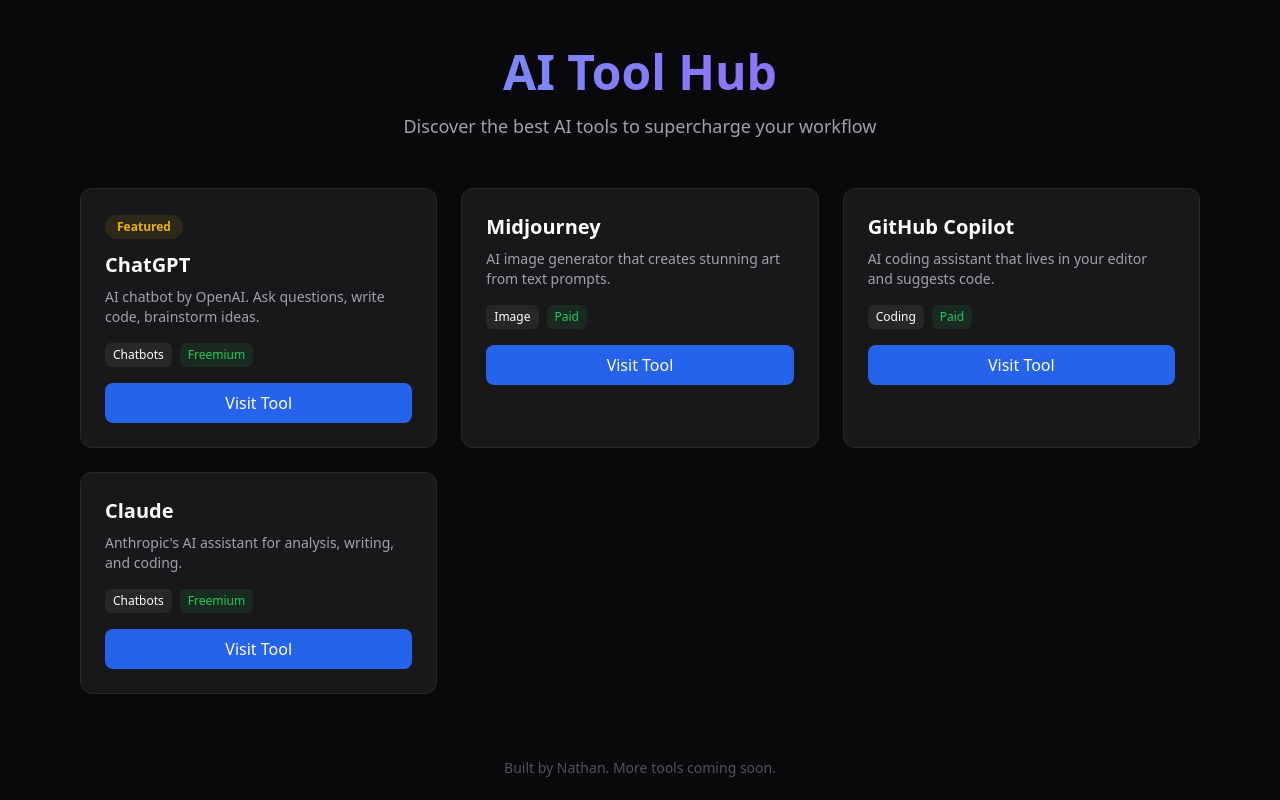
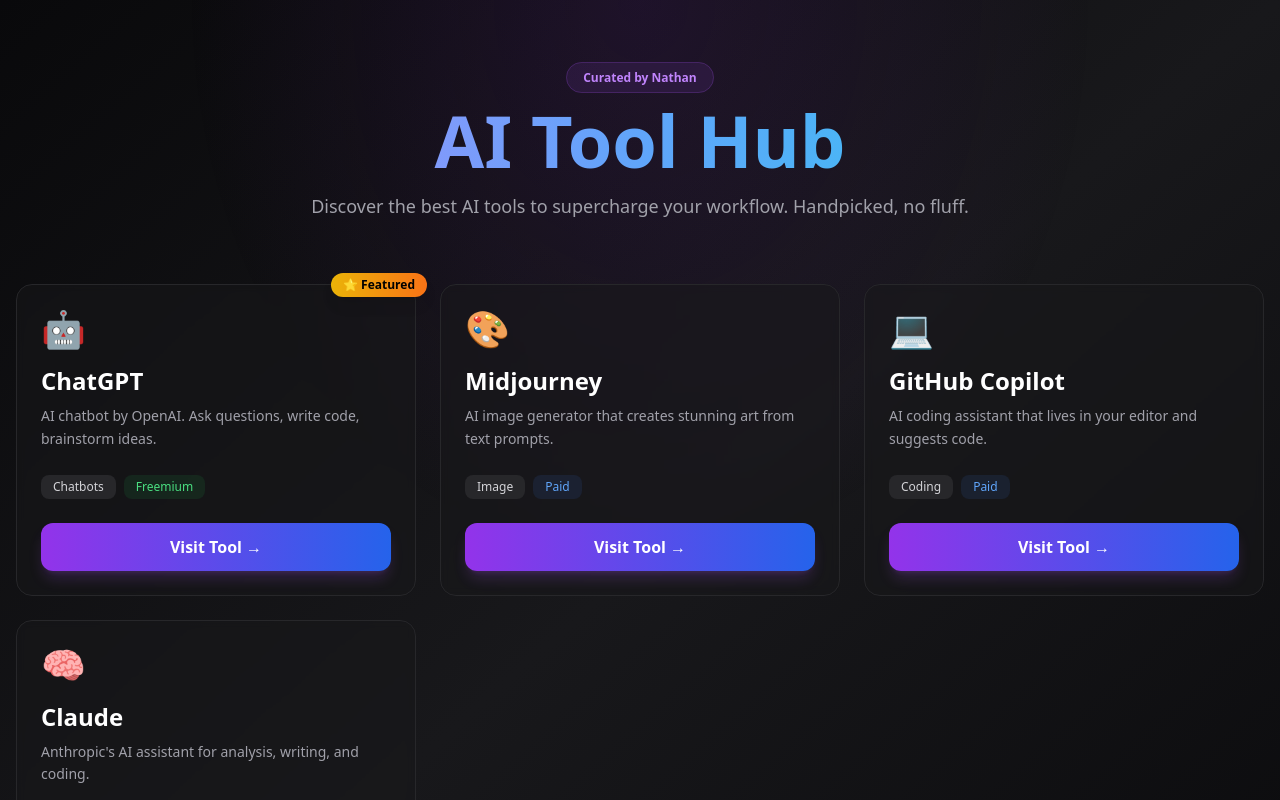
Before and after one commit to nathanMub/ai-tracker, a Next.js app: page / in a window 1280 px wide. Shown: the top 800 px of the page. Built offline with nearby package versions, Linux system fonts and the light colour scheme.

Commit message:
Update page.tsx

```diff
--- a/app/page.tsx
+++ b/app/page.tsx
@@ -2,7 +2,6 @@
 import Link from 'next/link'
 
 export default function Home() {
-  // Hardcoded data - no database needed
   const tools = [
     {
       id: '1',
@@ -11,7 +10,8 @@
       category: 'Chatbots',
       price: 'Freemium',
       url: 'https://chatgpt.com',
-      featured: true
+      featured: true,
+      icon: '🤖'
     },
     {
       id: '2',
@@ -20,7 +20,8 @@
       category: 'Image',
       price: 'Paid',
       url: 'https://midjourney.com',
-      featured: false
+      featured: false,
+      icon: '🎨'
     },
     {
       id: '3',
@@ -29,7 +30,8 @@
       category: 'Coding',
       price: 'Paid',
       url: 'https://github.com/features/copilot',
-      featured: false
+      featured: false,
+      icon: '💻'
     },
     {
       id: '4',
@@ -38,21 +40,30 @@
       category: 'Chatbots',
       price: 'Freemium',
       url: 'https://claude.ai',
-      featured: false
+      featured: false,
+      icon: '🧠'
     }
   ]
 
   return (
-    <main className="min-h-screen bg-zinc-950 text-white">
-      <div className="max-w-6xl mx-auto px-4 py-12">
+    <main className="min-h-screen bg-gradient-to-br from-zinc-950 via-zinc-900 to-zinc-950">
+      {/* Background glow */}
+      <div className="fixed inset-0 bg-[radial-gradient(ellipse_at_top,_var(--tw-gradient-stops))] from-purple-900/20 via-transparent to-transparent"></div>
+
+      <div className="relative max-w-7xl mx-auto px-4 py-16">
 
         {/* Header */}
-        <div className="text-center mb-12">
-          <h1 className="text-5xl font-bold mb-4 bg-gradient-to-r from-blue-400 to-purple-500 bg-clip-text text-transparent">
+        <div className="text-center mb-16">
+          <div className="inline-block mb-4">
+            <span className="px-4 py-1.5 text-xs font-semibold bg-purple-500/10 text-purple-400 rounded-full border border-purple-500/20">
+              Curated by Nathan
+            </span>
+          </div>
+          <h1 className="text-6xl md:text-7xl font-black mb-4 bg-gradient-to-r from-purple-400 via-blue-400 to-cyan-400 bg-clip-text text-transparent">
             AI Tool Hub
           </h1>
-          <p className="text-zinc-400 text-lg">
-            Discover the best AI tools to supercharge your workflow
+          <p className="text-zinc-400 text-lg max-w-2xl mx-auto">
+            Discover the best AI tools to supercharge your workflow. Handpicked, no fluff.
           </p>
         </div>
 
@@ -61,42 +72,61 @@
           {tools.map((tool) => (
             <div
               key={tool.id}
-              className="bg-zinc-900 border border-zinc-800 rounded-xl p-6 hover:border-zinc-700 transition-all hover:scale-105"
+              className="group relative bg-zinc-900/50 backdrop-blur-sm border border-zinc-800 rounded-2xl p-6 hover:border-purple-500/50 hover:shadow-2xl hover:shadow-purple-500/10 transition-all duration-300 hover:-translate-y-1"
             >
+              {/* Featured badge */}
               {tool.featured && (
-                <span className="inline-block px-3 py-1 text-xs font-semibold bg-yellow-500/10 text-yellow-500 rounded-full mb-3">
-                  Featured
-                </span>
+                <div className="absolute -top-3 -right-3">
+                  <span className="flex items-center gap-1 px-3 py-1 text-xs font-bold bg-gradient-to-r from-yellow-500 to-orange-500 text-black rounded-full shadow-lg">
+                    ⭐ Featured
+                  </span>
+                </div>
               )}
 
-              <h2 className="text-xl font-bold mb-2">{tool.name}</h2>
-              <p className="text-zinc-400 text-sm mb-4 line-clamp-2">
+              {/* Icon */}
+              <div className="text-4xl mb-4 group-hover:scale-110 transition-transform">
+                {tool.icon}
+              </div>
+
+              {/* Content */}
+              <h2 className="text-2xl font-bold text-white mb-2 group-hover:text-purple-400 transition-colors">
+                {tool.name}
+              </h2>
+              <p className="text-zinc-400 text-sm mb-6 leading-relaxed">
                 {tool.description}
               </p>
 
-              <div className="flex items-center gap-2 mb-4">
-                <span className="px-2 py-1 text-xs bg-zinc-800 rounded-md">
+              {/* Tags */}
+              <div className="flex items-center gap-2 mb-6">
+                <span className="px-3 py-1 text-xs font-medium bg-zinc-800 text-zinc-300 rounded-lg">
                   {tool.category}
                 </span>
-                <span className="px-2 py-1 text-xs bg-green-500/10 text-green-500 rounded-md">
+                <span className={`px-3 py-1 text-xs font-medium rounded-lg ${
+                  tool.price === 'Freemium'
+                    ? 'bg-green-500/10 text-green-400'
+                    : 'bg-blue-500/10 text-blue-400'
+                }`}>
                   {tool.price}
                 </span>
               </div>
 
+              {/* Button */}
               <Link
                 href={tool.url}
                 target="_blank"
-                className="block w-full text-center py-2 bg-blue-600 hover:bg-blue-700 rounded-lg font-medium transition-colors"
+                className="block w-full text-center py-3 bg-gradient-to-r from-purple-600 to-blue-600 hover:from-purple-500 hover:to-blue-500 rounded-xl font-semibold text-white transition-all duration-200 shadow-lg shadow-purple-500/20 hover:shadow-purple-500/40"
               >
-                Visit Tool
+                Visit Tool →
               </Link>
             </div>
           ))}
         </div>
 
         {/* Footer */}
-        <div className="text-center mt-16 text-zinc-600 text-sm">
-          <p>Built by Nathan. More tools coming soon.</p>
+        <div className="text-center mt-20 pt-8 border-t border-zinc-800">
+          <p className="text-zinc-500 text-sm">
+            Built with Next.js 15 • Deployed on Vercel • Germiston, SA 🇿🇦
+          </p>
         </div>
       </div>
     </main>
```
